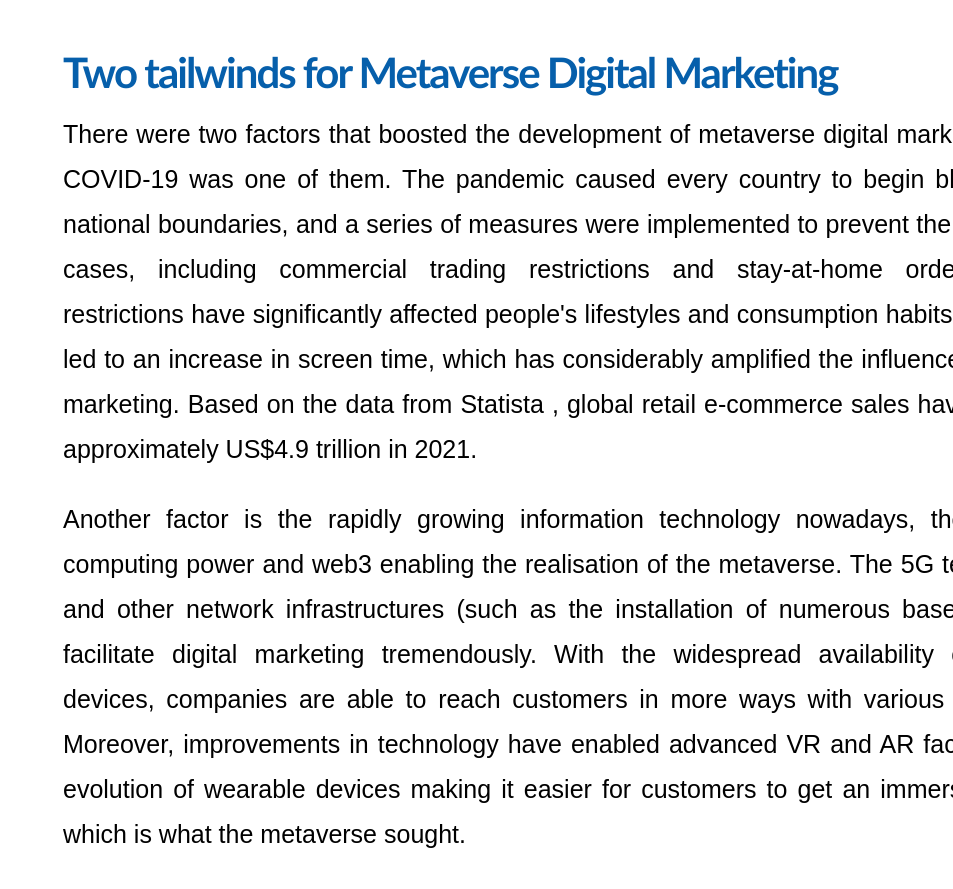
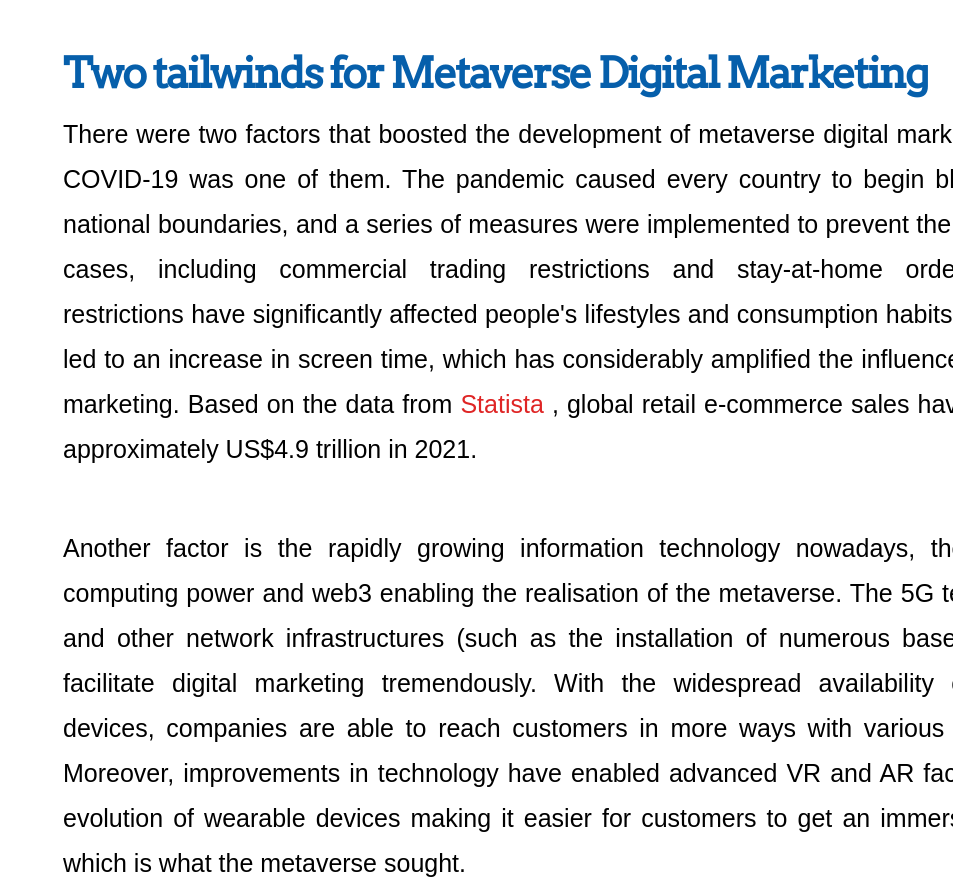
Before and after one commit to Chen-Huayi/Metaverse, a plain HTML site: page index.html in a window 1280 px wide. Shown: the part 1898-2787 px from the top of the page, without its empty margins (327-1280 px from the left). Drawn offline with Linux system fonts and the light colour scheme.

Commit message:
update subtitle

```diff
--- a/index.html
+++ b/index.html
@@ -286,12 +286,22 @@ Released   : 20121203
                         </div>
                         <h2 class="title"><a href="#">Two tailwinds for Metaverse Digital Marketing</a></h2>
                         <div class="entry">
-                            <p>
-                                There were two factors that boosted the development of metaverse digital marketing, and COVID-19 was one of them. The pandemic caused every country to begin blocking its national boundaries, and a series of measures were implemented to prevent the spread of cases, including commercial trading restrictions and stay-at-home orders. Such restrictions have significantly affected people's lifestyles and consumption habits and have led to an increase in screen time, which has considerably amplified the influence of digital marketing. Based on the data from Statista , global retail e-commerce sales have risen to approximately US$4.9 trillion in 2021.
-                            </p>
+
+                            <p>There were two factors that boosted the development of metaverse
+                                digital marketing, and COVID-19 was one of them. The pandemic caused
+                                every country to begin blocking its national boundaries, and a series of
+                                measures were implemented to prevent the spread of cases,  including
+                                commercial trading restrictions and stay-at-home orders. Such restrictions
+                                have significantly affected people's lifestyles and consumption habits and
+                                have led to an increase in screen time, which has considerably amplified
+                                the influence of digital marketing. Based on the data from
+                                <a href="https://www.statista.com/statistics/379046/worldwide-retail-e-commerce-sales/">Statista</a>
+                                , global retail e-commerce sales have risen to approximately US$4.9 trillion in 2021.</p>
+                            <br/>
                             <p>
                                 Another factor is the rapidly growing information technology nowadays, the soaring computing power and web3 enabling the realisation of the metaverse. The 5G technology and other network infrastructures (such as the installation of numerous base stations) facilitate digital marketing tremendously. With the widespread availability of mobile devices, companies are able to reach customers in more ways with various channels. Moreover, improvements in technology have enabled advanced VR and AR facilities, the evolution of wearable devices making it easier for customers to get an immersive feel - which is what the metaverse sought.
                             </p>
+
                         </div>
                     </div>
 
--- a/style.css
+++ b/style.css
@@ -103,7 +103,7 @@ body {
     margin: 0;
     padding: 0;
     background: #000;
-    font-family: Arial, Helvetica, sans-serif;
+    font-family: Arial, sans-serif;
     font-size: 25px;
     color: #000000;
 }
@@ -140,8 +140,8 @@ ul, ol {
 
 a {
     text-decoration: none;
-    font-size: 20px;
-    color: #232323;
+    font-size: 25px;
+    color: #df2525;
 }
 
 a:hover {
@@ -361,7 +361,7 @@ img.aligncenter {
     border: none;
     color: #065fab;
     font-size: 42px;
-    font-family: Calibri, cursive;
+    font-family: Arvo, cursive;
 
 }
 
```
